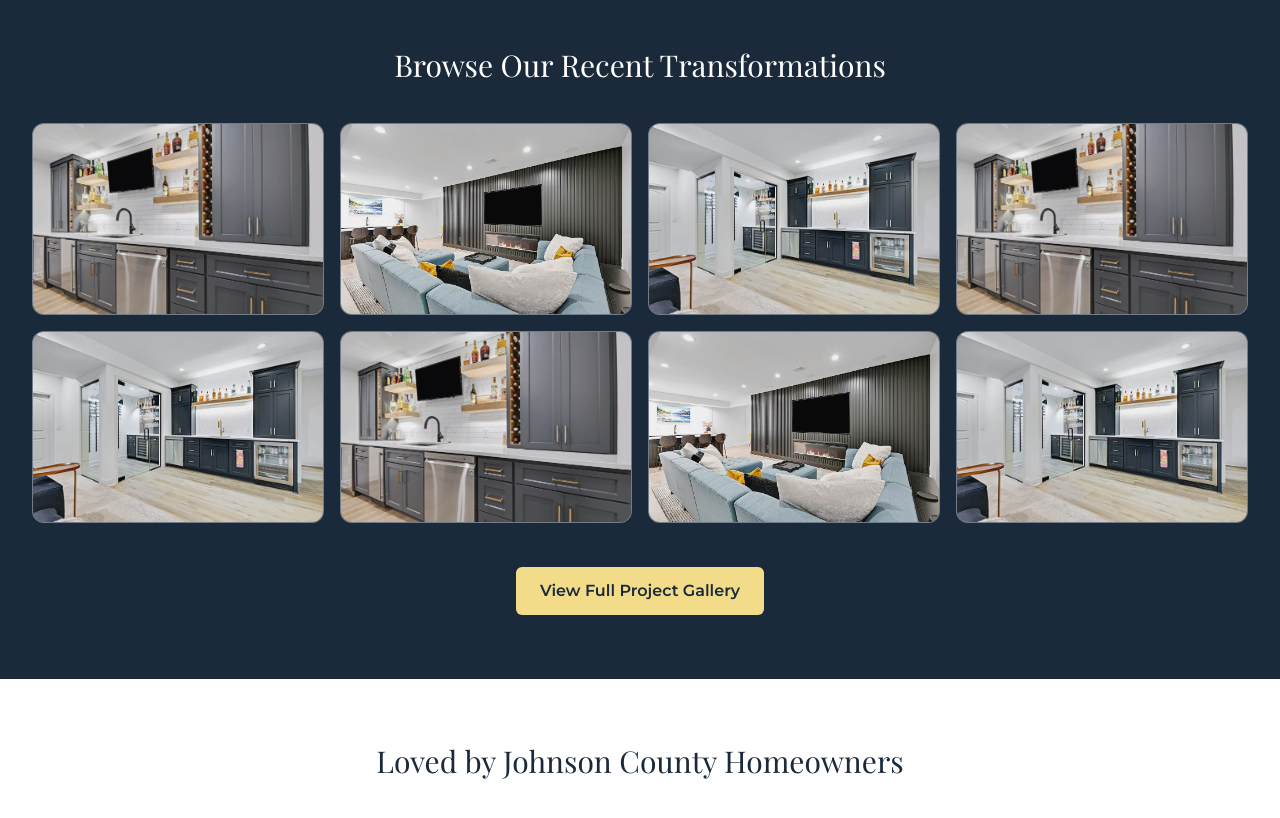
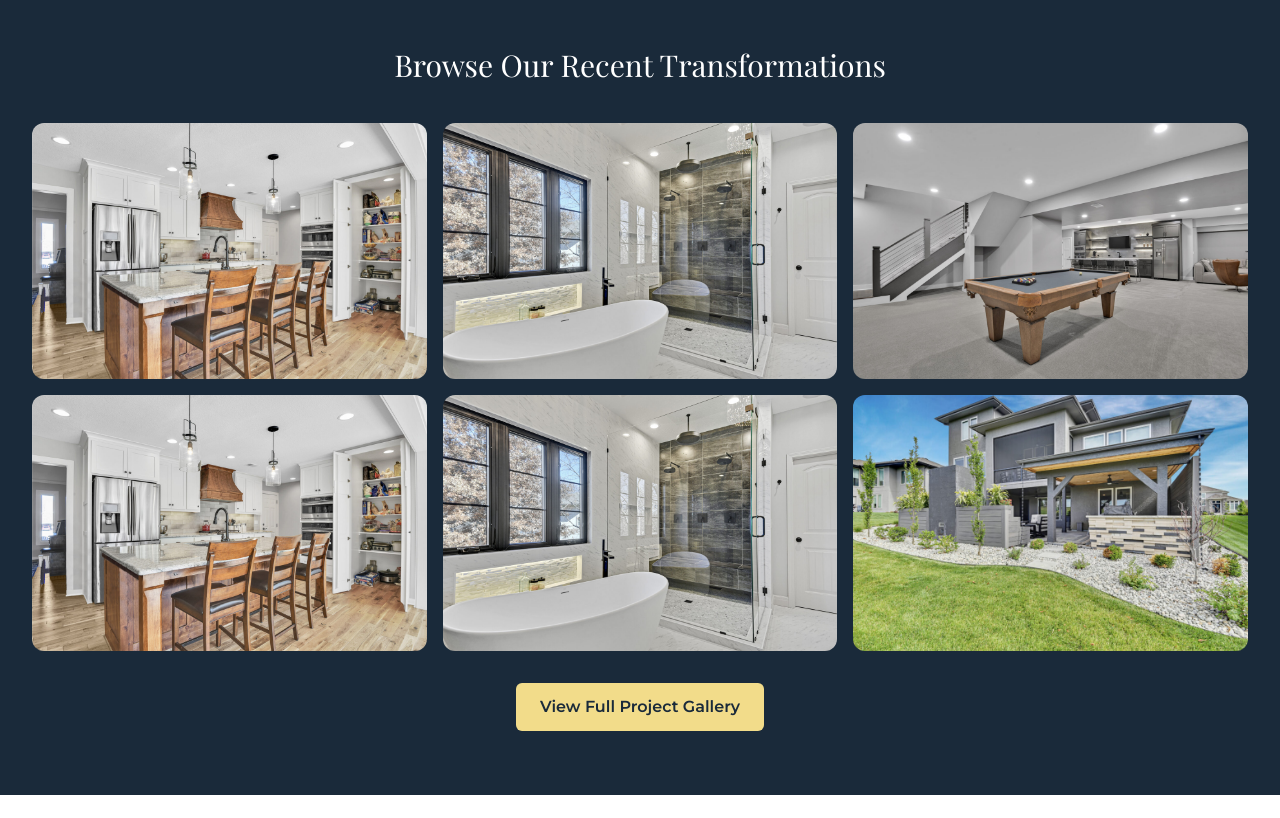
Before and after one commit to gmena82/built-by-design-google-landing-page-1, a Next.js app: page / in a window 1280 px wide. Shown: the part 1880-2698 px from the top of the page. Built offline with nearby package versions, Linux system fonts and the light colour scheme; a web font is replaced by a local one.

Commit message:
Implement gallery with alt text and lazy loading - Add gallery data file with descriptive alt text for all 15 images, update landing page to use new gallery data with Next.js Image component and lazy loading

```diff
--- a/components/features/landing-page.tsx
+++ b/components/features/landing-page.tsx
@@ -22,6 +22,7 @@ import {
   submitLeadForm,
   type LeadActionState,
 } from "@/app/actions/lead-form";
+import { galleryImages, featuredGalleryImages } from "@/lib/gallery-data";
 
 const initialLeadState: LeadActionState = {
   success: false,
@@ -36,21 +37,7 @@ const PHOTOS = {
   logoWhite: "/photos/bbd-white-logo.png",
 };
 
-const galleryItems = [
-  { label: "Kitchen Renovation - Wide Shot", src: "/photos/1.webp" },
-  { label: "Bathroom Remodel - Tile Detail", src: "/photos/2.webp" },
-  { label: "Basement Buildout - Entertainment Zone", src: "/photos/3.webp" },
-  { label: "Custom Cabinetry - Hardware Detail", src: "/photos/1.webp" },
-  { label: "Luxury Shower - Glass and Stone", src: "/photos/2.webp" },
-  { label: "Kitchen Island - Pendant Lighting", src: "/photos/3.webp" },
-  { label: "Basement Wet Bar - Finished Trim", src: "/photos/1.webp" },
-  { label: "Freestanding Tub - Spa Feature", src: "/photos/2.webp" },
-];
-
-const extraLightboxItems = Array.from({ length: 20 }, (_, index) => {
-  const src = PHOTOS.gallery[index % 3];
-  return { label: `Portfolio Image ${index + 1}`, src };
-});
+// Gallery items are now imported from gallery-data.ts
 
 const testimonialCards = [
   {
@@ -230,7 +217,7 @@ export function LandingPage() {
   }, [leadState, reset]);
 
   const lightboxImages = useMemo(
-    () => [...galleryItems, ...extraLightboxItems],
+    () => galleryImages,
     [],
   );
 
@@ -552,10 +539,17 @@ export function LandingPage() {
             <h2 className="text-center font-serif-display text-3xl text-white">
               Browse Our Recent Transformations
             </h2>
-            <div className="mt-10 columns-1 gap-4 space-y-4 md:columns-2 lg:columns-4">
-              {galleryItems.map((item) => (
-                <div key={item.label} className="break-inside-avoid">
-                  <PlaceholderPhoto label={item.label} src={item.src} className="h-48 w-full" />
+            <div className="mt-10 grid grid-cols-1 gap-4 md:grid-cols-2 lg:grid-cols-3">
+              {featuredGalleryImages.map((item, idx) => (
+                <div key={idx} className="relative h-64 w-full overflow-hidden rounded-xl">
+                  <Image
+                    src={item.src}
+                    alt={item.alt}
+                    fill
+                    sizes="(max-width: 768px) 100vw, (max-width: 1024px) 50vw, 33vw"
+                    className="object-cover"
+                    loading="lazy"
+                  />
                 </div>
               ))}
             </div>
@@ -732,11 +726,16 @@ export function LandingPage() {
                 Close
               </button>
             </div>
-            <PlaceholderPhoto
-              label={lightboxImages[lightboxIndex]?.label ?? "Photo"}
-              src={lightboxImages[lightboxIndex]?.src}
-              className="h-[55vh] w-full"
-            />
+            <div className="relative h-[55vh] w-full overflow-hidden rounded-xl">
+              <Image
+                src={lightboxImages[lightboxIndex]?.src}
+                alt={lightboxImages[lightboxIndex]?.alt ?? "Gallery image"}
+                fill
+                sizes="(max-width: 1024px) 100vw, 896px"
+                className="object-contain"
+                loading="lazy"
+              />
+            </div>
             <div className="mt-4 flex justify-between">
               <button
                 type="button"
--- /dev/null
+++ b/lib/gallery-data.ts
@@ -0,0 +1,100 @@
+export interface GalleryImage {
+  src: string;
+  alt: string;
+  category: 'kitchen' | 'bathroom' | 'basement' | 'outdoor';
+}
+
+export const galleryImages: GalleryImage[] = [
+  // Basement Remodels
+  {
+    src: '/gallery/basement-pool-table-hero.webp',
+    alt: 'Modern basement remodel with pool table, light gray walls, and open concept kitchen area',
+    category: 'basement',
+  },
+  {
+    src: '/gallery/basement-pool-table-entertainment.webp',
+    alt: 'Luxury basement entertainment space featuring pool table and dark blue custom cabinets',
+    category: 'basement',
+  },
+  {
+    src: '/gallery/basement-wine-room.webp',
+    alt: 'Custom wine room with glass enclosure, dark cabinetry, and elegant patterned wallpaper',
+    category: 'basement',
+  },
+  {
+    src: '/gallery/basement-gym-stairway.webp',
+    alt: 'Basement home gym with white stairway featuring designer patterned tile and modern railings',
+    category: 'basement',
+  },
+
+  // Kitchen Remodels
+  {
+    src: '/gallery/kitchen-white-wood-island.webp',
+    alt: 'Bright white kitchen remodel with natural wood island, bar seating, and custom copper range hood',
+    category: 'kitchen',
+  },
+  {
+    src: '/gallery/kitchen-green-island.webp',
+    alt: 'Designer kitchen featuring sage green island with white perimeter cabinets and patterned backsplash',
+    category: 'kitchen',
+  },
+  {
+    src: '/gallery/kitchen-white-galley.webp',
+    alt: 'Elegant white galley kitchen with dark quartz countertops and rich hardwood flooring',
+    category: 'kitchen',
+  },
+  {
+    src: '/gallery/kitchen-dining-warm-tones.webp',
+    alt: 'Open concept kitchen and dining area with warm wood tones and modern finishes',
+    category: 'kitchen',
+  },
+  {
+    src: '/gallery/kitchen-wooden-cabinets-detail.webp',
+    alt: 'Modern kitchen detail shot featuring custom wooden upper cabinets, pendant lights, and built-in TV',
+    category: 'kitchen',
+  },
+
+  // Bathroom Remodels
+  {
+    src: '/gallery/bathroom-freestanding-tub.webp',
+    alt: 'Spa-inspired bathroom remodel with freestanding soaking tub, frameless glass shower, and black-framed windows',
+    category: 'bathroom',
+  },
+  {
+    src: '/gallery/bathroom-marble-vanity.webp',
+    alt: 'Luxury bathroom with double vanity, marble accent wall, and matte black fixtures',
+    category: 'bathroom',
+  },
+  {
+    src: '/gallery/bathroom-blue-vanity.webp',
+    alt: 'Contemporary bathroom featuring navy blue vanity with white countertops and gold hardware accents',
+    category: 'bathroom',
+  },
+  {
+    src: '/gallery/bathroom-white-modern.webp',
+    alt: 'Clean modern bathroom remodel with white fixtures, premium tile work, and spa-like ambiance',
+    category: 'bathroom',
+  },
+
+  // Outdoor/Whole-Home
+  {
+    src: '/gallery/whole-home-outdoor-patio.webp',
+    alt: 'Modern outdoor living space with custom pergola and contemporary patio design',
+    category: 'outdoor',
+  },
+  {
+    src: '/gallery/home-addition-outdoor-deck.webp',
+    alt: 'Luxury home addition featuring expansive outdoor deck with comfortable seating area',
+    category: 'outdoor',
+  },
+];
+
+// Featured images for "Browse Our Recent Transformations" section
+export const featuredGalleryImages = [
+  galleryImages[4], // kitchen-white-wood-island
+  galleryImages[9], // bathroom-freestanding-tub
+  galleryImages[0], // basement-pool-table-hero
+  galleryImages[6], // kitchen-white-galley
+  galleryImages[11], // bathroom-blue-vanity
+  galleryImages[1], // basement-pool-table-entertainment
+];
```
